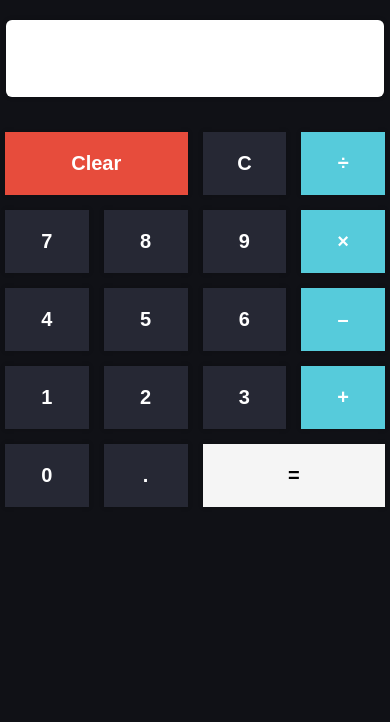
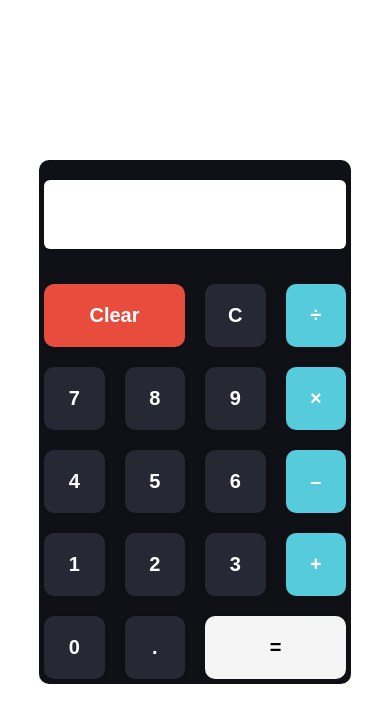
Before and after one commit to OviSarkar62/Calculator_App_with_React, a React (Create React App) app: page / in a window 390 px wide. Shown: the top 722 px of the page. Built offline with nearby package versions, Linux system fonts and the light colour scheme.

Commit message:
Update App.css

```diff
--- a/src/App.css
+++ b/src/App.css
@@ -100,29 +100,29 @@ button:active {
   color: #fff;
 }
 
-@media (max-width: 480px) {
+@media (max-width: 1080px) {
   .container {
-    width: 100%;
-    height: 100%;
-    border-radius: 0;
+    width: 80%;
+    height: auto;
+    border-radius: 10px;
     border: none;
   }
 
   input[type="text"] {
-    font-size: 3.2rem;
-    padding: 2rem 3rem;
+    font-size: 2.5rem;
+    padding: 2rem 1rem;
   }
 
   .keypad {
     grid-template-columns: repeat(4, 1fr);
-    grid-gap: 0.5rem;
+    grid-gap: 1rem;
   }
 
   button {
     margin: 5px;
     padding: 2rem 1rem;
     font-size: 2rem;
-    border-radius: 0;
+    border-radius: 10px;
   }
 
   #clear {
```
